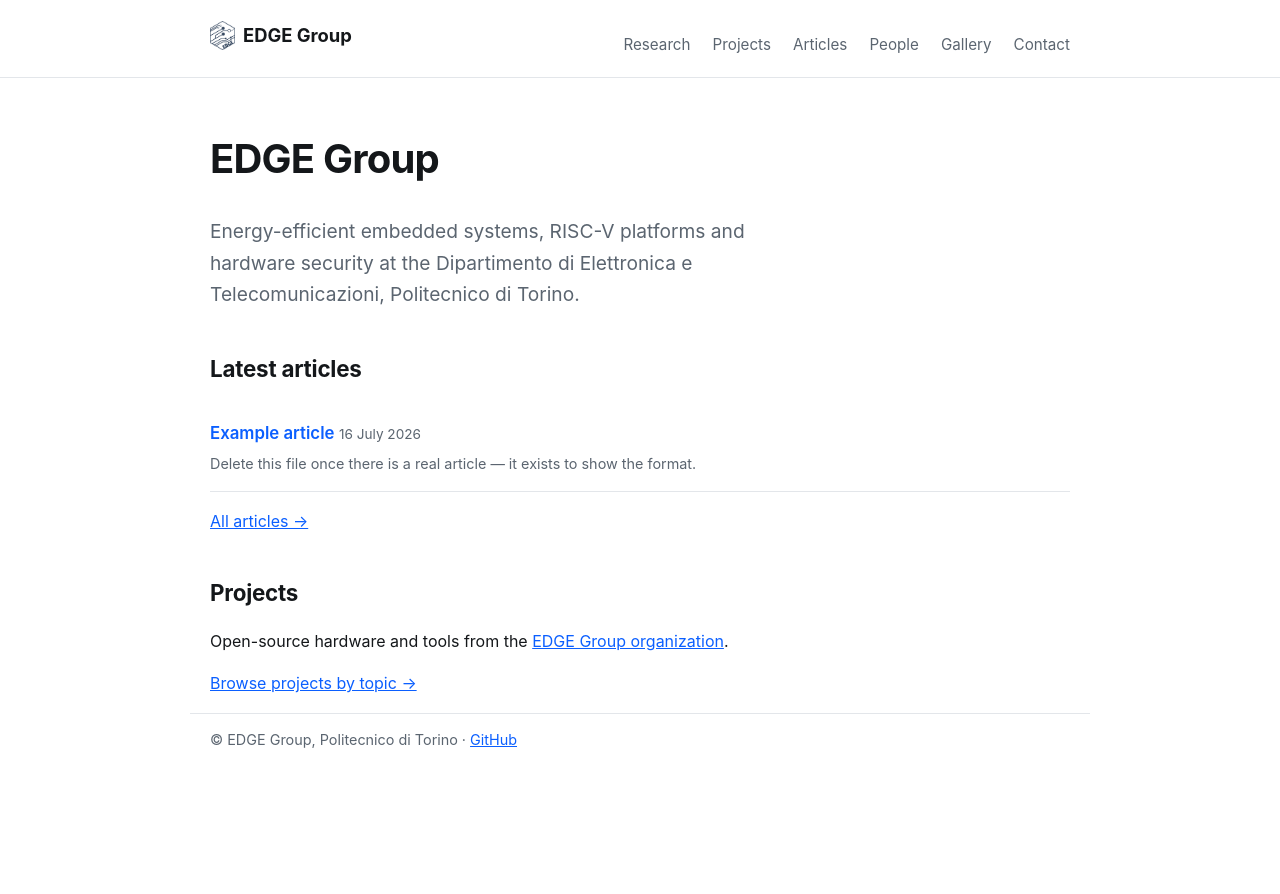
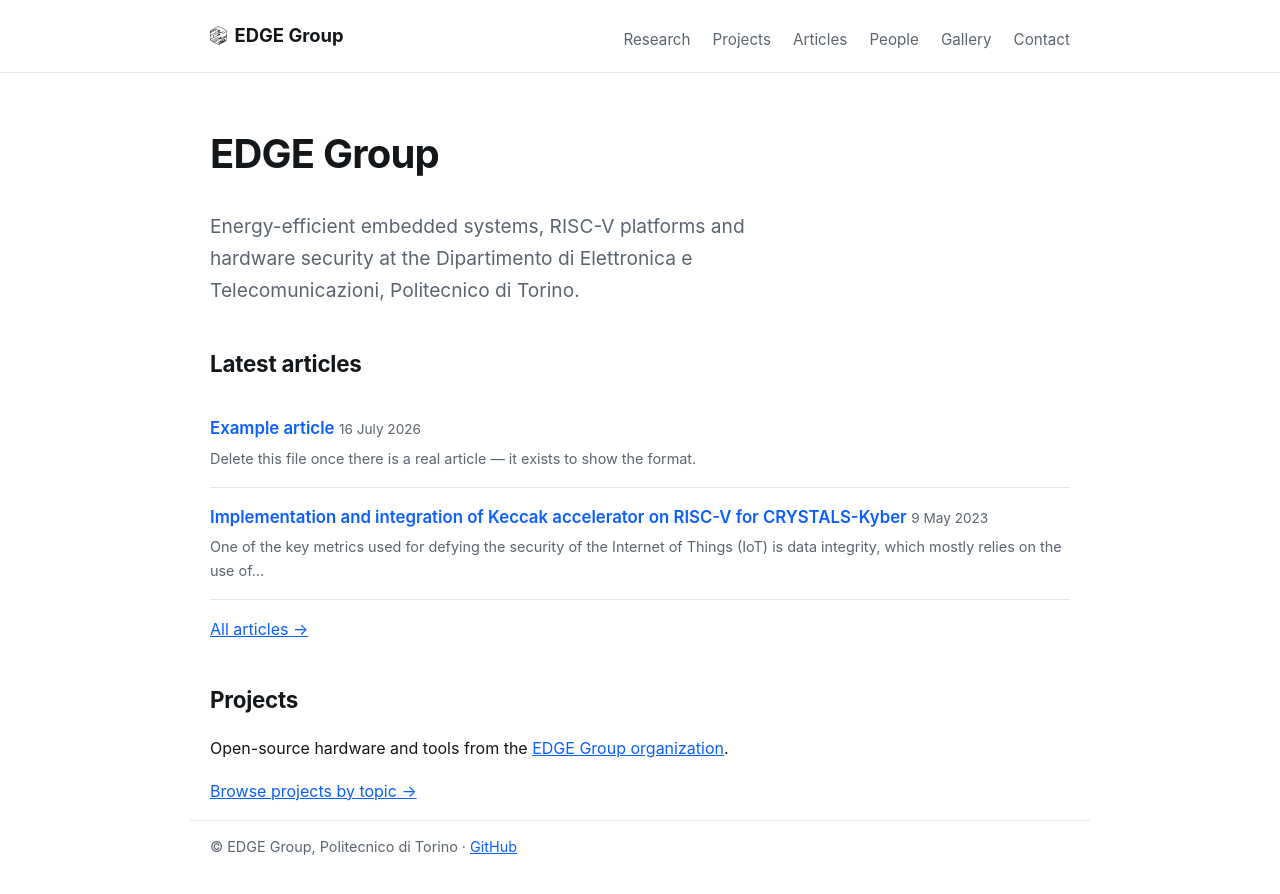
Before and after one commit to edge-group-polito/edge-group-polito.github.io, a Jekyll site: the page built from index.html, in a window 1280 px wide. Shown: the top 894 px of the page. Built offline with Jekyll 4.4.1, drawn with Linux system fonts in a browser that asks for light colours.

Commit message:
update website

```diff
--- a/_layouts/default.html
+++ b/_layouts/default.html
@@ -12,7 +12,7 @@
 <header class="site">
   <div class="wrap">
     <a class="brand" href="{{ '/' | relative_url }}">
-      <img src="{{ '/assets/img/logo.png' | relative_url }}" alt="" class="brand-logo">
+      <img src="{{ '/assets/img/logo.png' | relative_url }}" alt="" class="brand-logo invert-on-light">
       {{ site.title }}
     </a>
     <nav>
--- /dev/null
+++ b/_posts/2023-05-09-keccak-accelerator-riscv-crystals-kyber.md
@@ -0,0 +1,20 @@
+---
+layout: post
+title: "Implementation and integration of Keccak accelerator on RISC-V for CRYSTALS-Kyber"
+date: 2023-05-09
+authors: "Alessandra Dolmeta, Mattia Mirigaldi, Maurizio Martina, Guido Masera"
+citation: "CF '23: Proceedings of the 20th ACM International Conference on Computing Frontiers, 2023, pp. 381–382"
+paper_url: https://dl.acm.org/doi/abs/10.1145/3587135.3591432
+repo_url: https://github.com/edge-group-polito/keccak_integration
+---
+
+One of the key metrics used for defying the security of the Internet of Things (IoT) is
+data integrity, which mostly relies on the use of cryptographic hash functions. In the
+last years, the National Institute of Standards and Technology (NIST) announced SHA-3 as
+the new standard for better security. SHA-3 is also exploited in most of the current
+post-quantum cryptographic (PQC) protocols. Nevertheless, the used algorithm, i.e. Keccak,
+is computationally heavy and consequently limits its utilization in RISC-V-based Systems
+on Chip (SoC). In this work, a Keccak accelerator is proposed to speed up SHA3
+computations for the CRYSTALS-Kyber algorithm on the RISCV-based advanced microcontroller
+PULPissimo. Compared to the plain SW implementation on RISC-V, our results show a speedup
+factor of up to 2.79 at the expense of a 12.4% resources overhead.
--- a/assets/css/style.css
+++ b/assets/css/style.css
@@ -17,12 +17,21 @@
 a { color: var(--accent); }
 img { max-width: 100%; height: auto; }
 
+/* Icon assets are single-color: light-mode source images need inverting for a dark
+   background and vice versa, so a white logo or black glyph stays visible in both themes. */
+.invert-on-light { filter: invert(1); }
+.invert-on-dark { filter: none; }
+@media (prefers-color-scheme: dark) {
+  .invert-on-light { filter: none; }
+  .invert-on-dark { filter: invert(1); }
+}
+
 header.site { border-bottom: 1px solid var(--line); padding: 1.25rem 0; margin-bottom: 3rem; }
 header.site .wrap { display: flex; flex-wrap: wrap; gap: 1rem; align-items: baseline;
                     justify-content: space-between; }
 .brand { font-weight: 700; font-size: 1.15rem; text-decoration: none; color: var(--fg);
          display: inline-flex; align-items: center; gap: .5rem; }
-.brand-logo { height: 1.8rem; width: auto; }
+.brand-logo { height: 1.2rem; width: auto; }
 header.site nav a { margin-left: 1.1rem; text-decoration: none; color: var(--muted); font-size: .95rem; }
 header.site nav a:first-child { margin-left: 0; }
 header.site nav a.here { color: var(--fg); font-weight: 600; }
@@ -61,7 +70,9 @@
 }
 .person-name { font-weight: 600; }
 .person-role { color: var(--muted); font-size: .85rem; }
-.person-link { font-size: .85rem; margin-top: .4rem; text-decoration: none; }
+.person-link { font-size: .85rem; margin-top: .4rem; text-decoration: none;
+               display: inline-flex; align-items: center; gap: .35rem; }
+.linkedin-icon { width: 16px; height: 16px; display: inline-block; }
 ul.articles li { padding: 1rem 0; border-bottom: 1px solid var(--line); }
 ul.articles a { font-weight: 600; text-decoration: none; font-size: 1.05rem; }
 ul.articles p { margin: .25rem 0 0; color: var(--muted); font-size: .9rem; }
@@ -84,8 +95,10 @@
 .pub-abstract { margin: .85rem 0 0 1.1rem; color: var(--fg); font-size: .95rem; }
 .pub-abstract > :first-child { margin-top: 0; }
 .pub-abstract > :last-child { margin-bottom: 0; }
-.pub-links { display: flex; flex-direction: column; gap: .4rem; flex-shrink: 0;
-             text-align: right; font-size: .9rem; white-space: nowrap; }
+.pub-links { display: flex; flex-direction: row; gap: .6rem; flex-shrink: 0; align-items: flex-start; }
+.pub-links a { display: block; opacity: .8; transition: opacity .15s; }
+.pub-links a:hover { opacity: 1; }
+.pub-icon { width: 26px; height: 26px; object-fit: contain; display: block; }
 
 .post { max-width: 68ch; }
 .post .byline { margin: -1rem 0 2rem; color: var(--muted); font-size: .9rem; }
```
Also changed, not shown: _data/gallery.yml (+13 -1 lines), articles.md (+10 -2 lines), people.md (+8 -8 lines), assets/img/github.png (added), assets/img/linkedin.png (added), assets/img/logo.png, document.png (added), photo/photo_1_2026-07-16_16-16-25.jpg (added), photo/photo_2_2026-07-16_16-16-25.jpg (added), photo/photo_3_2026-07-16_16-16-25.jpg (added), photo/photo_4_2026-07-16_16-16-25.jpg (added), photo/photo_5_2026-07-16_16-16-25.jpg (added), photo/photo_6_2026-07-16_16-16-25.jpg (added).
